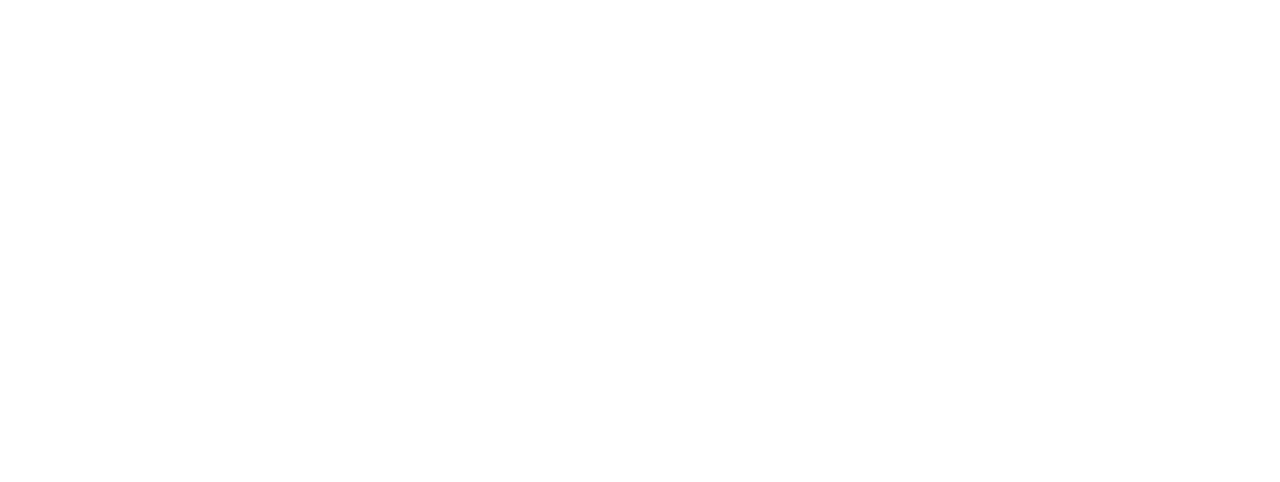
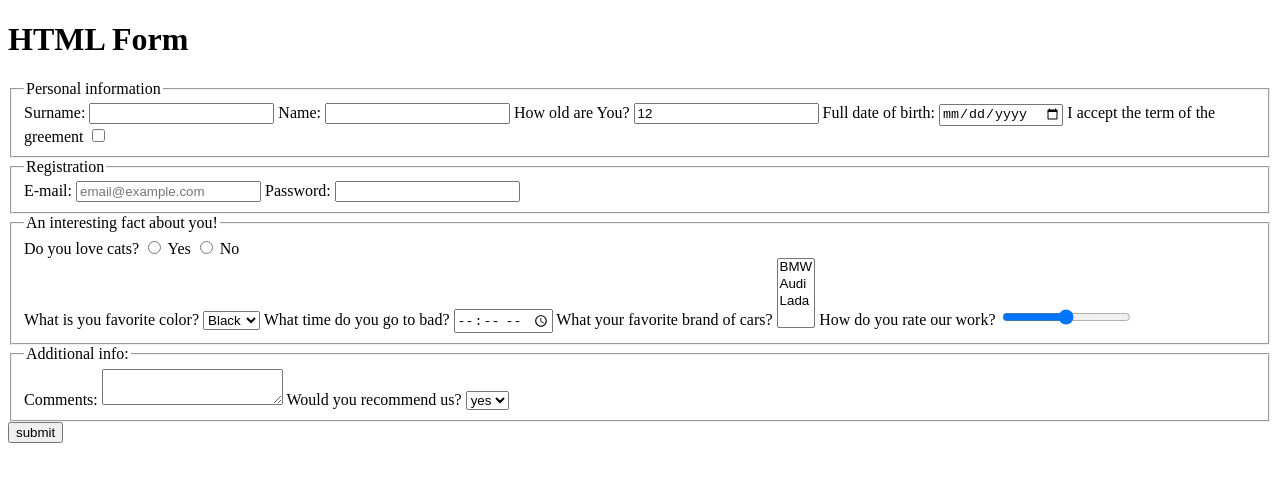
Before and after one commit to hserpukhovitina/my-project, a plain HTML site: page index.html in a window 1280 px wide. Drawn offline with Linux system fonts and the light colour scheme.

Commit message:
index.html for HTML Form

```diff
--- a/index.html
+++ b/index.html
@@ -1,12 +1,126 @@
-<!DOCTYPE html>
+<!doctype html>
 <html lang="en">
-<head>
+
+  <head>
     <meta charset="UTF-8">
-    <meta http-equiv="X-UA-Compatible" content="IE=edge">
-    <meta name="viewport" content="width=device-width, initial-scale=1.0">
-    <title>Document</title>
-</head>
-<body>
+    <meta name="viewport"
+    content="width=device-width, user-scalable=no, initial-scale=1.0, maximum-scale=1.0, minimum-scale=1.0">
+    <meta http-equiv="X-UA-Compatible" content="ie=edge">
+    <title>HTML Form</title>
+    <link rel="stylesheet" href="./style.css">
+  </head>
 
-</body>
+  <body>
+    <h1>HTML Form</h1>
+    <script type="text/javascript" src="./main.js"></script>
+    <form action="https://mate-academy-form-lesson.herokuapp.com/create-application" method="POST">
+      <fieldset>
+        <legend>Personal information</legend>
+        <label class="form-field" for="surname">
+        Surname:
+          <input type="text" name="surname"
+           required id="surname">
+        </label>
+        <label class="form-field" for="name">
+        Name:
+          <input type="text" name="name"
+           required id="name">
+        </label>
+        <label class="form-field" for="age">
+        How old are You?
+          <input type="number" name="age"
+           required id="age"
+           value="12" max="100">
+        </label>
+        <label class="form-field" for="date of birth">
+        Full date of birth:
+          <input type="date" name="birthday"
+           required id="date of birth">
+        </label>
+        <label class="form-field" for="accept the term">
+        I accept the term of the greement
+          <input type="checkbox" name="term"
+           id="accept the term" required>
+        </label>
+      </fieldset>
+      <fieldset>
+        <legend>Registration</legend>
+        <label class="form-field" for="Email">
+        E-mail:
+          <input type="email" required
+          name="email" placeholder="email@example.com"
+           id="Email">
+        </label>
+        <label class="form-field" for="Password">
+        Password:
+          <input type="password"
+          name="password" required
+          id="Password" minlength="8">
+        </label>
+
+      </fieldset>
+      <fieldset>
+        <legend>An interesting fact about you!</legend>
+        <div class="form-field">
+          Do you love cats?
+          <label for="cats">
+            <input type="radio" name="cats"
+            value="yes" id="cats">
+            Yes
+            <input type="radio" name="cats"
+            value="no">
+            No
+          </label>
+        </div>
+        <label class="form-field" for="favorite color">
+        What is you favorite color?
+          <select name="color" id="favorite color">
+            <option value="#000000">Black</option>
+            <option value="#0000ff">Blue</option>
+            <option value="#ff0000">Red</option>
+            <option value="#ffffff">White</option>
+          </select>
+        </label>
+        <label class="form-field" for="time bad">
+        What time do you go to bad?
+          <input type="time" id="time bad"
+           name="time bad" required>
+        </label>
+        <label class="form-field" for="brandcars">
+          What your favorite brand of cars?
+          <select name="favoritecars"
+          id="brandcars" required
+          multiple>
+            <option value="01">BMW</option>
+            <option value="02">Audi</option>
+            <option value="03">Lada</option>
+          </select>
+        </label>
+        <label class="form-field" for="rate our work">
+          How do you rate our work?
+          <input type="range" id="rate our work"
+         required>
+        </label>
+      </fieldset>
+      <fieldset>
+        <legend>Additional info:</legend>
+        <label class="form-field" for="comments">
+        Comments:
+          <textarea name="comments" id="comments"></textarea>
+        </label>
+        <label class="form-field" for="recom">
+        Would you recommend us?
+          <select name="recommend" id="recom"
+          required>
+            <option value="o1">yes</option>
+            <option value="02">no</option>
+          </select>
+        </label>
+      </fieldset>
+      <button type="submit">
+      submit
+      </button>
+    </form>
+  </body>
+
 </html>
```
